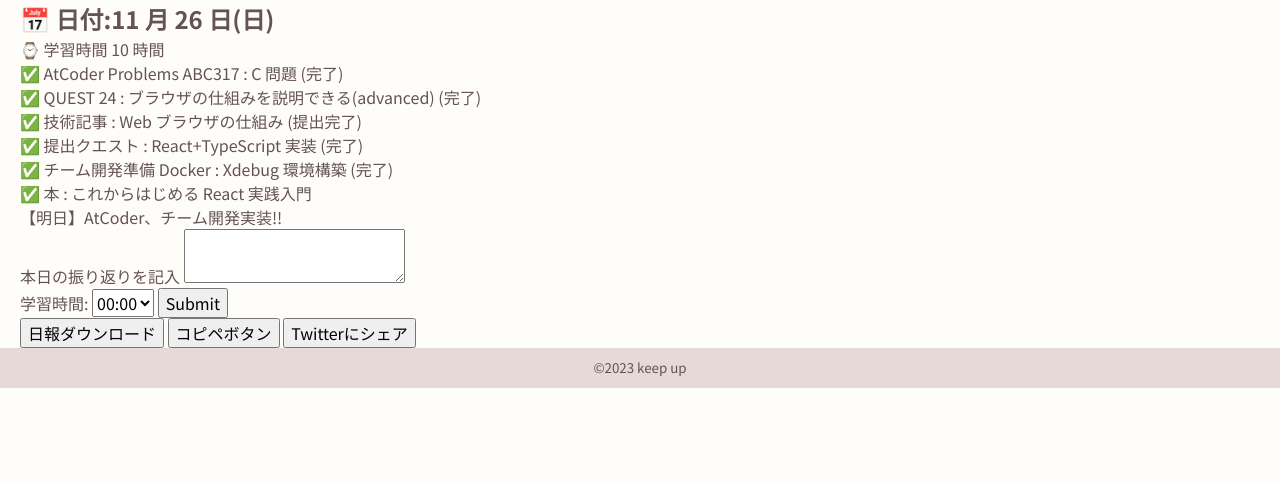
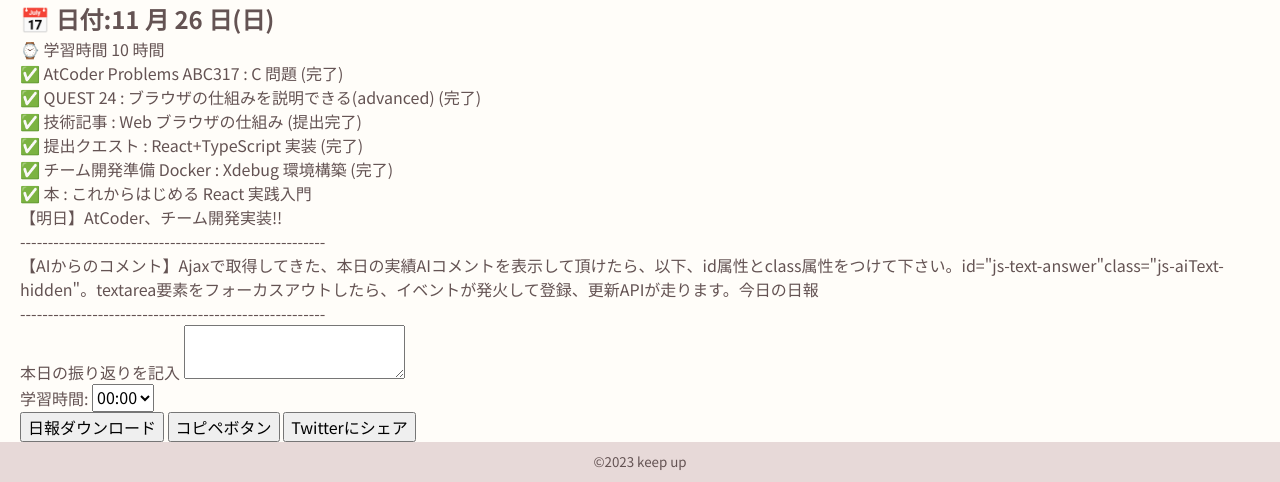
Before and after one commit to OBookBook/APPRENTICE-dev1-team-dev, a PHP site: template src/php/pages/index.php in a window 1280 px wide. Shown: the part 799-1281 px from the top of the page. Before the commit the page ends 1187 px from the top, so only its background shows below. Run offline with PHP 8.4, Linux system fonts and the light colour scheme; the template is opened without the code that fills it, so the values that code supplies are empty; some libraries are stand-ins or nearby versions.

Commit message:
feat: AIコメントのテキストアニメーションを作成しました。
html要素に以下属性をつけたら、動くようにしてます。
id="js-text-answer"class="js-aiText-hidden"

```diff
--- /dev/null
+++ b/src/js/libs/TextAnimator.js
@@ -0,0 +1,49 @@
+  /**
+   * テキストを1文字ずつ表示するアニメーションを行うクラス
+   */
+  class TextAnimator {
+    /**
+     * @param {string} elementId - 表示するテキストが含まれるHTML要素のID
+     * @param {number} [speed=40] - テキストを表示する速度（ミリ秒単位）
+     */
+    constructor(elementId, speed = 40) {
+      /**
+       * 表示するテキストが含まれるHTML要素
+       * @type {HTMLElement}
+       */
+      this.element = document.getElementById(elementId);
+
+      /**
+       * 表示するテキスト
+       * @type {string}
+       */
+      this.text = this.element.innerText;
+
+      // テキストをクリアしてアニメーションを開始する
+      this.element.innerText = '';
+
+      /**
+       * テキストを表示する速度（ミリ秒単位）
+       * @type {number}
+       */
+      this.speed = speed;
+
+      // テキストの表示を開始し、js-aiText-hiddenクラスを除去して要素を表示する
+      this.animateText();
+      this.element.classList.remove('js-aiText-hidden');
+    }
+
+    /**
+     * テキストをアニメーション表示するメソッド
+     */
+    animateText() {
+      let index = 0;
+      const interval = setInterval(() => {
+        this.element.innerText += this.text[index];
+        index++;
+        if (index === this.text.length) {
+          clearInterval(interval);
+        }
+      }, this.speed);
+    }
+  }
--- a/src/js/main.js
+++ b/src/js/main.js
@@ -15,11 +15,11 @@ document
     screenshot.get();
   });
 
-// 本日の実績登録イベント
+// 本日の実績textarea要素にてフォーカスが外れた際にイベントが発火します。
 const reportHandler = new ReportFormHandler();
 document
-  .getElementById("reportForm")
-  .addEventListener("submit", reportHandler.handleSubmit);
+  .getElementById("reflectionComment")
+  .addEventListener("blur", reportHandler.handleSubmit);
 
 // コピペクリックイベント
 document.getElementById("js-copy-btn").addEventListener("click", function () {
@@ -34,3 +34,6 @@ document
     const twitterShare = new TwitterShare();
     twitterShare.openDialog();
   });
+
+// 引数で渡した要素の文字が1文字ずつ表示されます。 AIからのコメントで使用
+const animator = new TextAnimator('js-text-answer');
--- a/src/php/pages/footer.php
+++ b/src/php/pages/footer.php
@@ -9,6 +9,7 @@ function getFooter()
   <script src="./../../js/libs/Clipboard.js"></script>
   <script src="./../../js/libs/TwitterShare.js"></script>
   <script src="./../../js/libs/ReportDateFormatter.js"></script>
+  <script src="./../../js/libs/TextAnimator.js"></script>
   <script src="../../js/main.js" type="module"></script>
   <footer>
     <small>&copy;2023 keep up</small>
--- a/src/php/pages/index.php
+++ b/src/php/pages/index.php
@@ -40,6 +40,18 @@ $timeSelectorBox = new TimeSelectorBox();
         </ul>
       </div>
     </div>
+    <p>-------------------------------------------------------</p>
+    <p id="js-text-answer" class="js-aiText-hidden">
+      【AIからのコメント】
+      Ajaxで取得してきた、本日の実績AIコメントを表示して頂けたら、以下、id属性とclass属性をつけて下さい。id="js-text-answer" class="js-aiText-hidden"。textarea要素をフォーカスアウトしたら、イベントが発火して登録、更新APIが走ります。
+      今日の日報が存在しない場合は新規登録。
+      今日の日報が存在する場合は更新。
+      また、チャットGPTからのコメントが登録、更新するごとに走るようになってますので、リアルタイム感がでます。
+
+      イベントをフォーカスアウトにしたので、submitボタンは削除しました。
+
+    </p>
+    <p>-------------------------------------------------------</p>
     <form id="reportForm">
       <label for="reflectionComment">本日の振り返りを記入</label>
       <textarea id="reflectionComment" name="reflectionComment"></textarea><br>
@@ -47,7 +59,6 @@ $timeSelectorBox = new TimeSelectorBox();
       <select id="studyHours" name="studyHours">
         <?php echo $timeSelectorBox->generateOptions(); ?>
       </select>
-      <input type="submit" value="Submit">
     </form>
     <button id="js-captureGet-btn">日報ダウンロード</button>
     <button id="js-copy-btn">コピペボタン</button>
```
